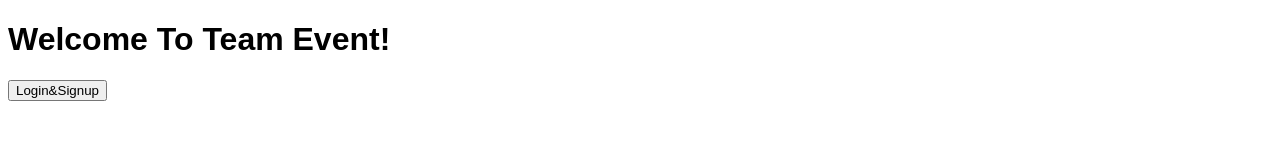
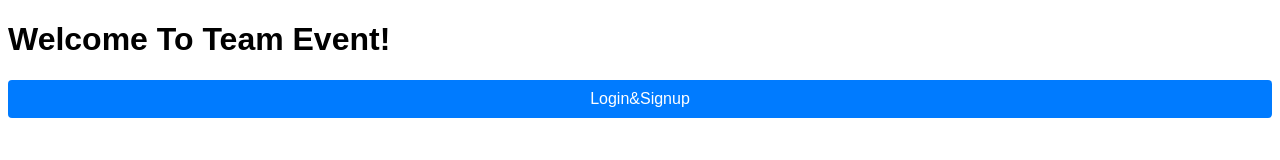
Before and after one commit to alswns711/teamevent, a plain HTML site: page index.html in a window 1280 px wide. Drawn offline with Linux system fonts and the light colour scheme.

Commit message:
v4.7-4(bug fix)

```diff
--- a/style.css
+++ b/style.css
@@ -1,9 +1,13 @@
 html {background-color: white;}
 button {
- font-size: 20px
- color: white
- background-color: blue
- border: none
+    width: 100%;
+    padding: 10px;
+    border: none;
+    border-radius: 4px;
+    background-color: #007BFF;
+    color: white;
+    font-size: 16px;
+    cursor: pointer;
 
 }
 body {
```
